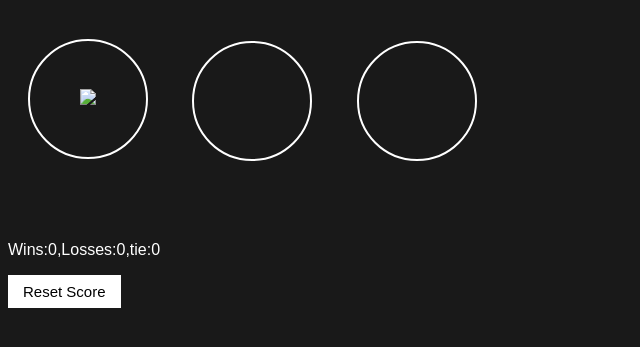
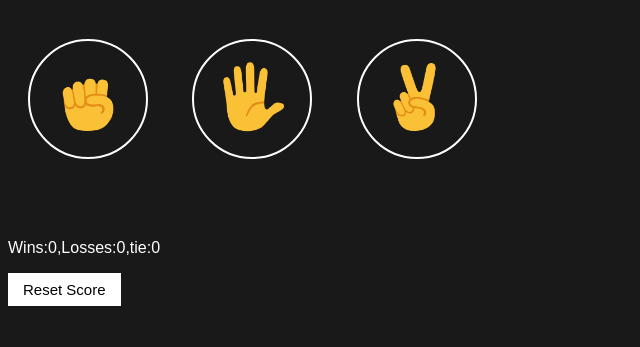
Before and after one commit to Ankesh-Kushwaha/Rock-paper-scissors-game, a plain HTML site: page index.html in a window 1280 px wide. Shown: the part 61-408 px from the top of the page, without its empty margins (0-640 px from the left). Drawn offline with Linux system fonts and the light colour scheme.

Commit message:
Update index.html

```diff
--- a/index.html
+++ b/index.html
@@ -10,16 +10,16 @@
   <h1 class="title">Rock Paper Scissors</h1>
   <button onclick="
    playGame('Rock')
-  " class="move-button"><img src="image/rock-emoji.png" class="move-icon"></button>
+  " class="move-button"><img src="rock-emoji.png" class="move-icon"></button>
 
 
   <button onclick="
   playGame('Paper')
-  " class="move-button"><img src="image/paper-emoji.png" alt="" class="move-icon"></button>
+  " class="move-button"><img src="paper-emoji.png" alt="" class="move-icon"></button>
 
   <button onclick="
   playGame('Scissors')
-  " class="move-button"><img src="image/scissors-emoji.png" alt="" class="move-icon"></button>
+  " class="move-button"><img src="scissors-emoji.png" alt="" class="move-icon"></button>
 
   <p class="js-result result"></p>
   <p class="js-move"></p>
```
